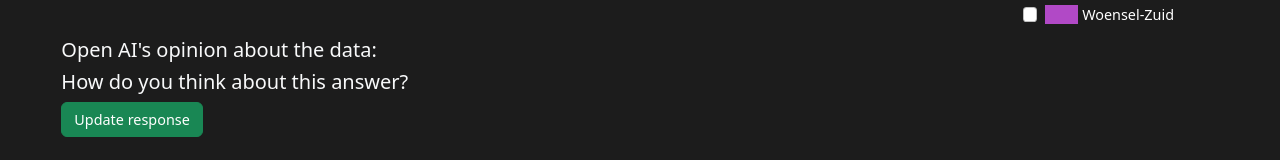
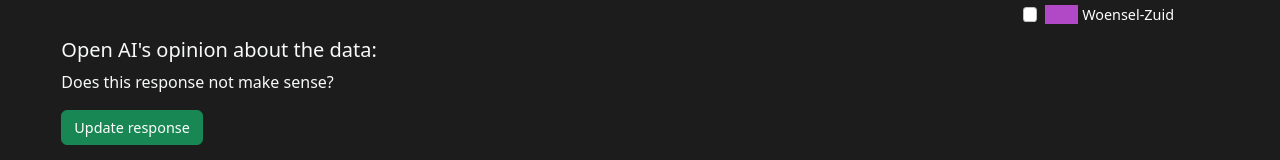
Before and after one commit to roydbie/Eindhoven-Data-Stories, a React (Create React App) app in the folder front/: page /incomevs in a window 1280 px wide. Shown: the part 384-544 px from the top of the page. Built offline with nearby package versions, Linux system fonts and the light colour scheme; no server answers.

Commit message:
Added: little non important changes

```diff
--- a/front/src/components/income/OpenAiResponse.js
+++ b/front/src/components/income/OpenAiResponse.js
@@ -53,9 +53,9 @@ function OpenAiResponse(props) {
         <p className="text-light my-2 ps-2" style={{ fontSize: "0.9rem" }}>
           {text}
         </p>
-        <h5 className="text-light mt-2 ps-2">
-          How do you think about this answer?
-        </h5>
+        <p className="text-light mt-2 ps-2">
+          Does this response not make sense?
+        </p>
         <button
           className="btn btn-success ms-2 mb-5"
           style={{ fontSize: "0.9rem" }}
```
Also changed, not shown: 2 other files (tests, documents, lock files or other folders).
